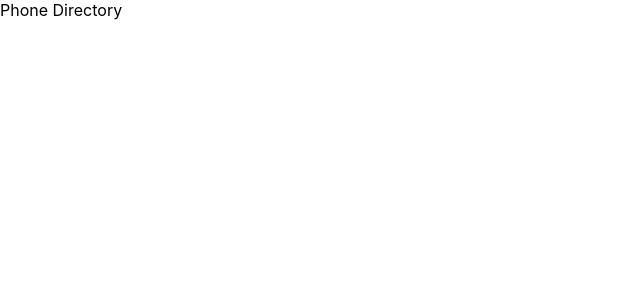
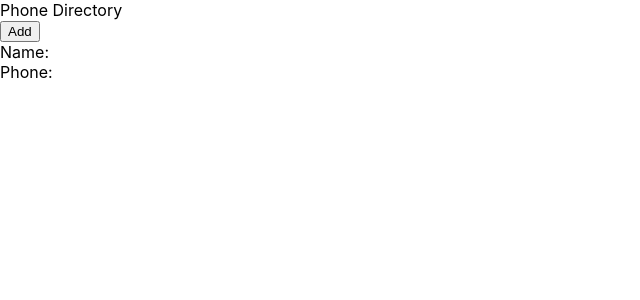
Before and after one commit to sivanbhfe/phone-directory, a React (Create React App) app: page / in a window 1280 px wide. Shown: the top 300 px of the page, without its empty margins (0-640 px from the left). Built offline with nearby package versions, Linux system fonts and the light colour scheme.

Commit message:
Created header as a component

```diff
--- a/src/App.js
+++ b/src/App.js
@@ -1,10 +1,17 @@
 import React from 'react';
+import Header from './Header'
 
 function App() {
+
   return (
-    <div>
-	Phone Directory
-    </div>
+   <div>
+        <Header />
+     <button>Add</button>
+     <div>
+       <span>Name:</span><br></br>
+       <span>Phone:</span>
+     </div>
+     </div>
   );
 }
 
--- /dev/null
+++ b/src/Header.js
@@ -0,0 +1,14 @@
+import React from 'react';
+const Header = function(){
+    return (<div className="header">
+    Phone Directory
+</div>);
+}
+// class Header extends Component{
+//     render(){
+//         return (<div className="header">
+//             Phone Directory
+//          </div>);
+//         }
+// }
+export default Header;
```
